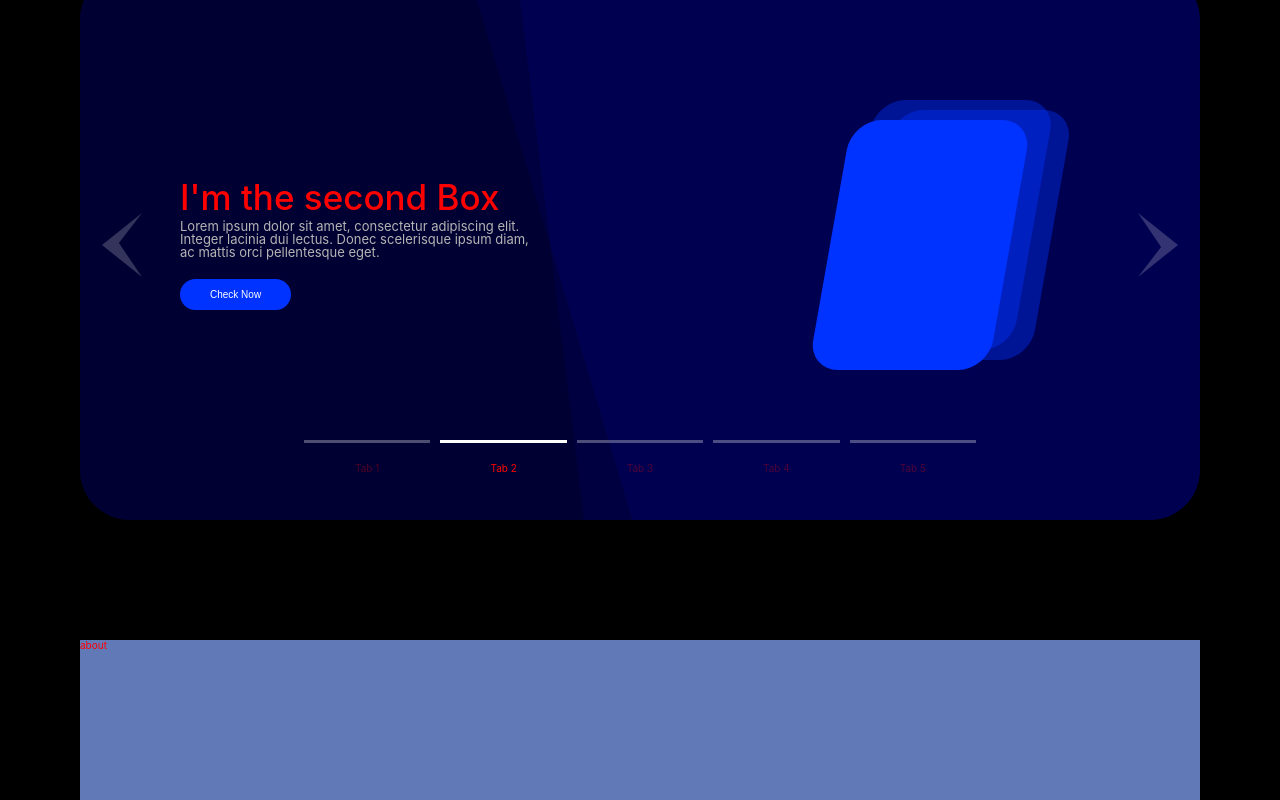
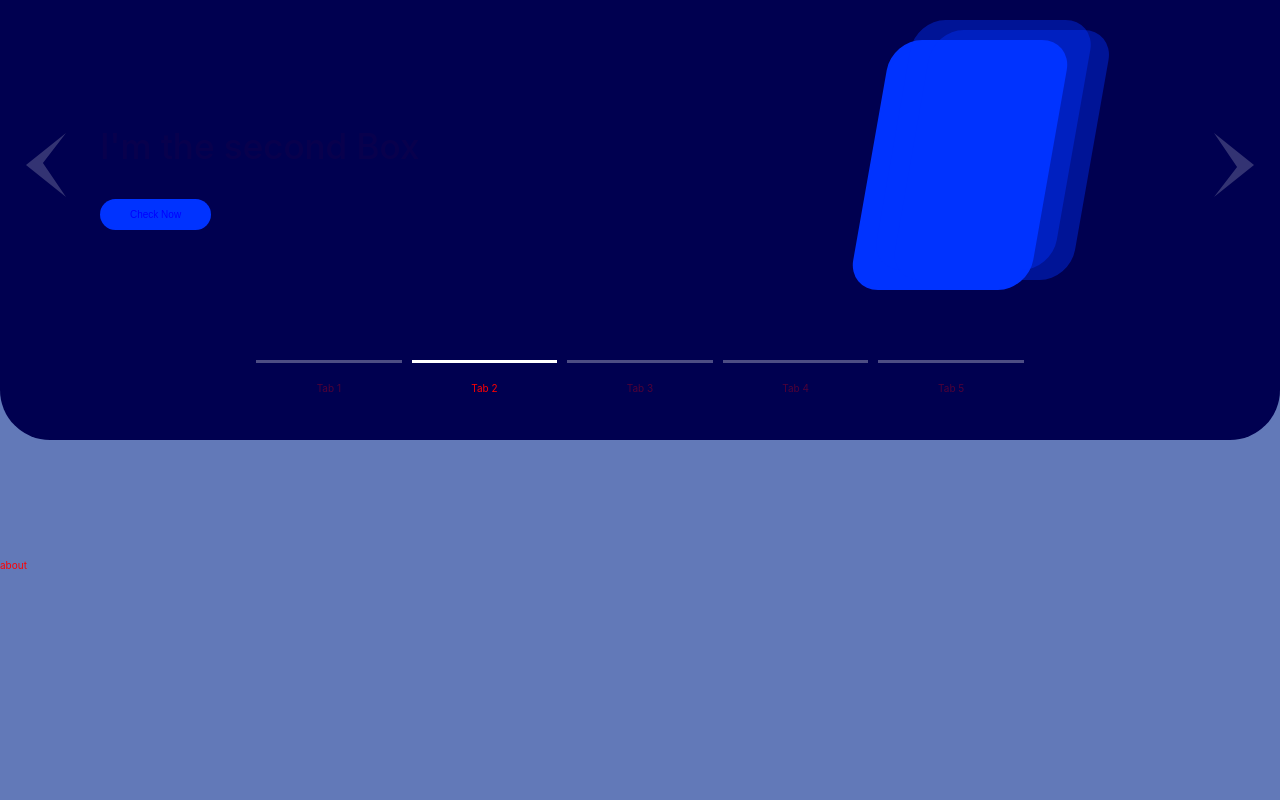
Before and after one commit to zflegle3/portfolio, a React (Create React App) app: page / in a window 1280 px wide. Shown: the part 840-1640 px from the top of the page. Built offline with nearby package versions, Linux system fonts and the light colour scheme.

Commit message:
Updated project animation to animate elements on page chage

```diff
--- a/src/components/Projects.js
+++ b/src/components/Projects.js
@@ -1,4 +1,4 @@
-import { gsap } from "gsap";
+import {gsap} from "gsap";
 import React, { useState, useEffect, useRef } from 'react';
 
 
@@ -45,6 +45,7 @@ function Projects() {
 
         // Restart Animation
         // animate()
+        testAnimate()
         // start interal for slides back
         // start = setInterval(() => slide("increase"), interval);
     }
@@ -103,8 +104,17 @@ function Projects() {
     // .from("p", {opacity: 0}, "-=0.3")
     // .from("h1", {opacity: 0, y: "30px"}, "-=0.3")
     // .from("button", {opacity: 0, y: "-40px"}, "-=0.8")
-    // // function to restart animation
+    // function to restart animation
+
     // const animate = () => tl.restart();
+
+    const testAnimate = () => {
+        console.log("Animate");
+        gsap.from(".bg", {duration: 0.7, ease: "power2.inOut", x: "-100%", opacity: 0});
+        gsap.from(".fade-text", {duration: 0.5, delay: 1, ease: "power2.inOut", opacity: 0});
+        gsap.from(".project-btn", {duration: 0.5, delay: 1, ease: "power2.inOut", color: "blue"});
+        gsap.from(".slide-title", {duration: 1, delay: 0, ease: "power2.inOut", opacity: 0, y: "30px"});
+    }
 
     // function to update trailValue based on slide value
     const trailUpdate = (newVal) => {
@@ -144,6 +154,7 @@ function Projects() {
         let trail = document.querySelector(".trail").querySelectorAll("div");
         // CLear interval
         resetTimeout();
+        testAnimate();
         // clearInterval(start)
         // remove active class from all trails
         trail.forEach(cur => cur.classList.remove("active"))
@@ -190,6 +201,7 @@ function Projects() {
         timeoutRef.current = setTimeout(
             () => slide("increase"), 6000
         );
+        // gsap.from(".bg", {duration: 0.6, ease: "power2.inOut", x: "-100%", opacity: 0});
     })
 
 
@@ -203,13 +215,13 @@ function Projects() {
                     <div class="bg"></div>
 
                     <div className="details">
-                        <h1>I'm the first Box</h1>
-                        <p>
+                        <h1 class="slide-title">I'm the first Box</h1>
+                        <p class="fade-text">
                             Lorem ipsum dolor sit amet, consectetur adipiscing
                             elit. Integer lacinia dui lectus. Donec scelerisque ipsum
                             diam, ac mattis orci pellentesque eget.
                         </p>
-                        <button>Check Now</button>
+                        <button className="project-btn">Check Now</button>
                     </div>
 
                     <div className="illustration"><div className="inner"></div></div>
@@ -219,13 +231,13 @@ function Projects() {
                 <div className="box2 box">
                     <div className="bg"></div>
                     <div className="details">
-                        <h1>I'm the second Box</h1>
-                        <p>
+                        <h1 class="slide-title">I'm the second Box</h1>
+                        <p class="fade-text">
                             Lorem ipsum dolor sit amet, consectetur adipiscing
                             elit. Integer lacinia dui lectus. Donec scelerisque ipsum
                             diam, ac mattis orci pellentesque eget.
                         </p>
-                        <button>Check Now</button>
+                        <button className="project-btn">Check Now</button>
                     </div>
 
                     <div className="illustration"><div className="inner"></div></div>
@@ -234,13 +246,13 @@ function Projects() {
                 <div className="box3 box">
                     <div className="bg"></div>
                     <div className="details">
-                        <h1>I'm the third Box</h1>
-                        <p>
+                        <h1 class="slide-title">I'm the third Box</h1>
+                        <p class="fade-text">
                             Lorem ipsum dolor sit amet, consectetur adipiscing
                             elit. Integer lacinia dui lectus. Donec scelerisque ipsum
                             diam, ac mattis orci pellentesque eget.
                         </p>
-                        <button>Check Now</button>
+                        <button className="project-btn">Check Now</button>
                     </div>
 
                     <div className="illustration"><div className="inner"></div></div>
@@ -249,13 +261,13 @@ function Projects() {
                 <div className="box4 box">
                     <div className="bg"></div>
                     <div className="details">
-                        <h1>I'm the fourth Box</h1>
-                        <p>
+                        <h1 class="slide-title">I'm the fourth Box</h1>
+                        <p class="fade-text">
                             Lorem ipsum dolor sit amet, consectetur adipiscing
                             elit. Integer lacinia dui lectus. Donec scelerisque ipsum
                             diam, ac mattis orci pellentesque eget.
                         </p>
-                        <button>Check Now</button>
+                        <button className="project-btn">Check Now</button>
                     </div>
 
                     <div className="illustration"><div className="inner"></div></div>
@@ -264,13 +276,13 @@ function Projects() {
                 <div className="box5 box">
                     <div className="bg"></div>
                     <div className="details">
-                        <h1>I'm the fifth Box</h1>
-                        <p>
+                        <h1 class="slide-title">I'm the fifth Box</h1>
+                        <p class="fade-text">
                             Lorem ipsum dolor sit amet, consectetur adipiscing
                             elit. Integer lacinia dui lectus. Donec scelerisque ipsum
                             diam, ac mattis orci pellentesque eget.
                         </p>
-                        <button>Check Now</button>
+                        <button className="project-btn">Check Now</button>
                     </div>
 
                     <div className="illustration"><div className="inner"></div></div>
--- a/src/styles/Projects.scss
+++ b/src/styles/Projects.scss
@@ -33,24 +33,22 @@ $grey: #B5B4B4;
 }
 
 
-html {
-    box-sizing: border-box;
-    font-family: 'Roboto', sans-serif;
-    font-size: 62.5%;
+// html {
+//     box-sizing: border-box;
+//     font-family: 'Roboto', sans-serif;
+//     font-size: 62.5%;
 
-    @media only screen and (max-width: 800px) {
-        font-size: 57%;
-    }
-}
+//     @media only screen and (max-width: 800px) {
+//         font-size: 57%;
+//     }
+// }
 
-body {
-    background-color: #000;
-    color: $white;
-    padding: 8rem;
-    @media only screen and (max-width: 1000px) {
-        padding: 0;
-    }
-}
+// body {
+//     color: $white;
+//     @media only screen and (max-width: 1000px) {
+//         padding: 0;
+//     }
+// }
 
 .container {
     position: relative;
@@ -149,13 +147,13 @@ body {
                 transform: translateY(-9rem);
             }
 
-            h1 {
+            .slide-title {
                 font-size: 3.5rem;
                 font-weight: 500;
                 margin-bottom: .5rem;
             }
 
-            p {
+            .fade-text {
                 display: inline-block;
                 font-size: 1.3rem;
                 color: $grey;
@@ -167,7 +165,7 @@ body {
                 }
             }
 
-            button {
+            .project-btn {
                 padding: 1rem 3rem;
                 color: $white;
                 border-radius: 2rem;
```
